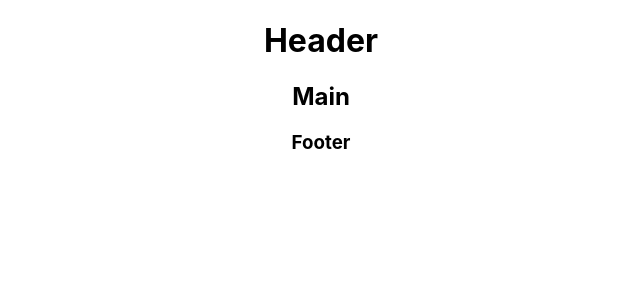
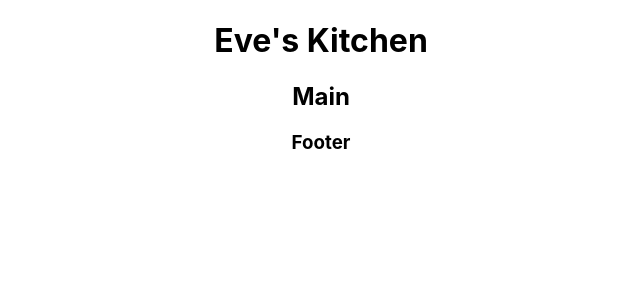
Before and after one commit to waihon/react-js-essential, a React (Create React App) app: page / in a window 1280 px wide. Shown: the top 300 px of the page, without its empty margins (319-959 px from the left). Built offline with nearby package versions, Linux system fonts and the light colour scheme.

Commit message:
Implement Header component and replace h1 with that

```diff
--- a/src/App.js
+++ b/src/App.js
@@ -1,9 +1,17 @@
 import './App.css';
+
+function Header() {
+  return(
+    <header>
+      <h1>Eve's Kitchen</h1>
+    </header>
+  );
+}
 
 function App() {
   return (
     <div className="App">
-      <h1>Header</h1>
+      <Header />
       <h2>Main</h2>
       <h3>Footer</h3>
     </div>
```
